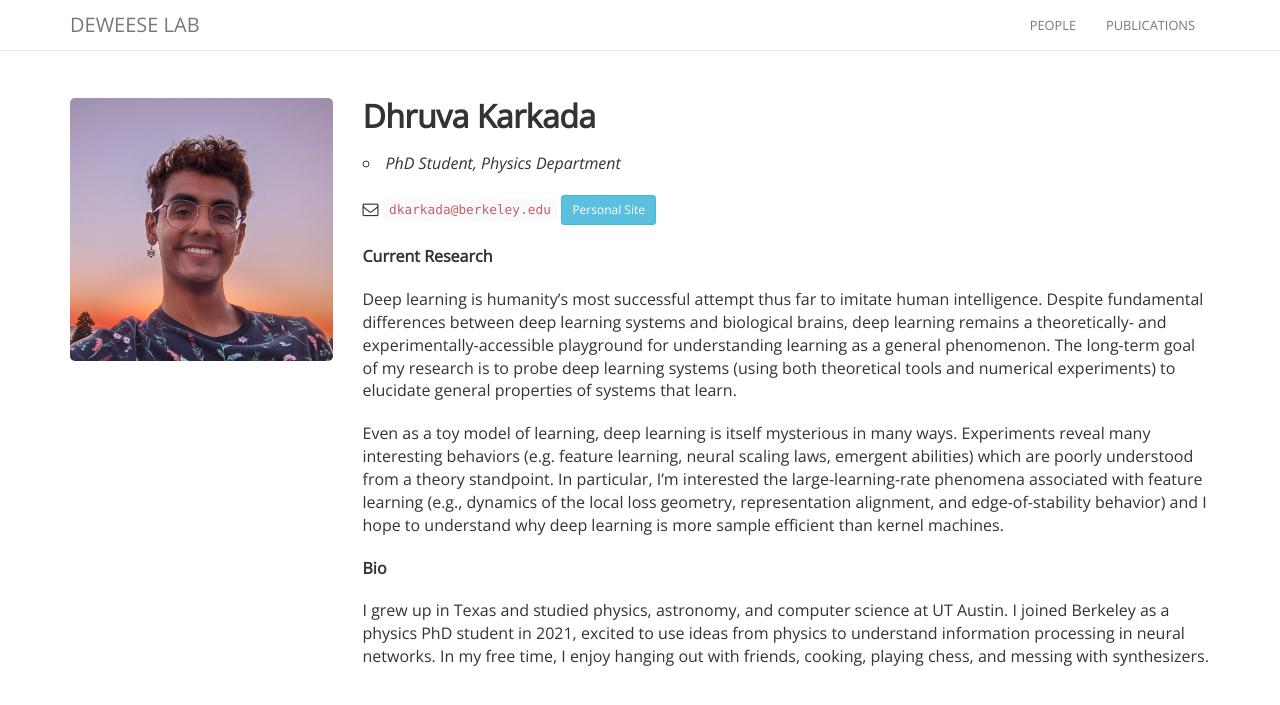
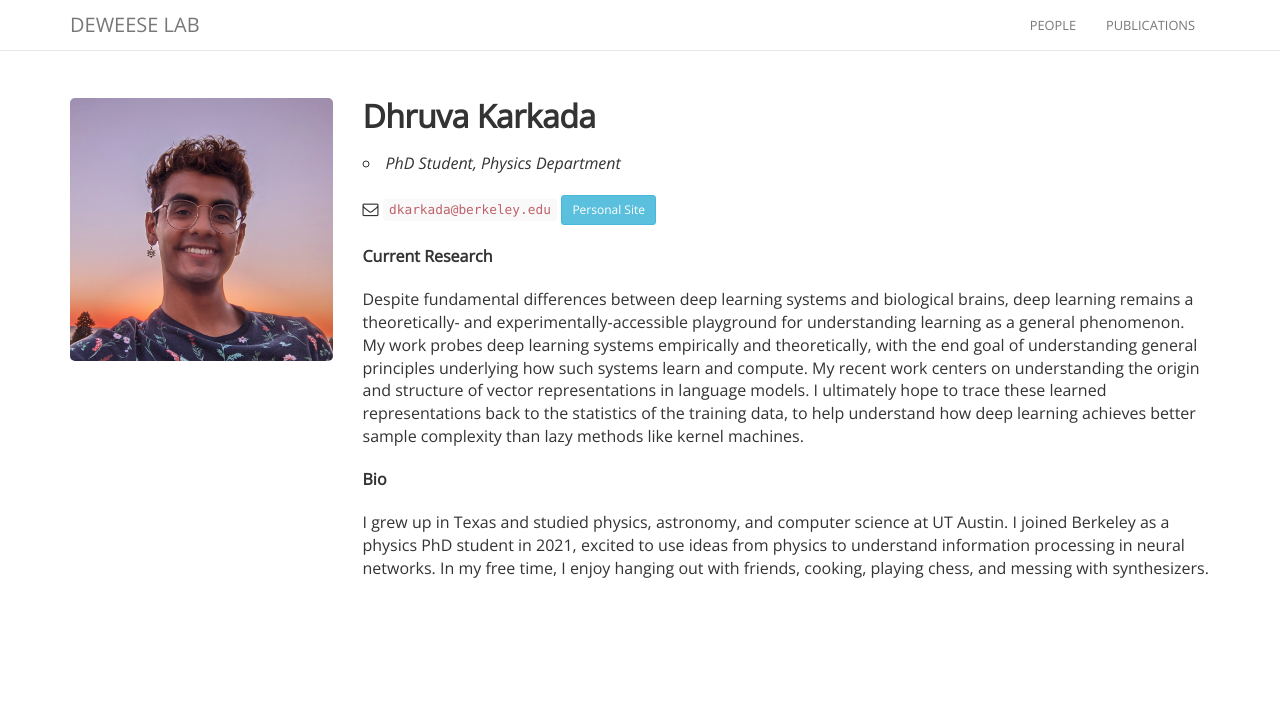
Before and after one commit to deweese-lab/deweese-lab.github.io, a Jekyll site: the page built from _people/dhruva_karkada.md, in a window 1280 px wide. Shown: the top 705 px of the page. Built offline with Jekyll 4.4.1, drawn with Linux system fonts in a browser that asks for light colours; nearby versions of some CDN libraries.

Commit message:
personnel update

```diff
--- a/_people/dhruva_karkada.md
+++ b/_people/dhruva_karkada.md
@@ -11,9 +11,7 @@ avatar: dhruva.jpg
 
 **Current Research**
 
-Deep learning is humanity’s most successful attempt thus far to imitate human intelligence. Despite fundamental differences between deep learning systems and biological brains, deep learning remains a theoretically- and experimentally-accessible playground for understanding learning as a general phenomenon. The long-term goal of my research is to probe deep learning systems (using both theoretical tools and numerical experiments) to elucidate general properties of systems that learn.
-
-Even as a toy model of learning, deep learning is itself mysterious in many ways. Experiments reveal many interesting behaviors (e.g. feature learning, neural scaling laws, emergent abilities) which are poorly understood from a theory standpoint. In particular, I'm interested the large-learning-rate phenomena associated with feature learning (e.g., dynamics of the local loss geometry, representation alignment, and edge-of-stability behavior) and I hope to understand why deep learning is more sample efficient than kernel machines.
+Despite fundamental differences between deep learning systems and biological brains, deep learning remains a theoretically- and experimentally-accessible playground for understanding learning as a general phenomenon. My work probes deep learning systems empirically and theoretically, with the end goal of understanding general principles underlying how such systems learn and compute. My recent work centers on understanding the origin and structure of vector representations in language models. I ultimately hope to trace these learned representations back to the statistics of the training data, to help understand how deep learning achieves better sample complexity than lazy methods like kernel machines.
 
 **Bio**
 
```
Also changed, not shown: _people/adrianne_zhong.md (+2 -2 lines), _people/chad_harper.md (added, +22 -0 lines), _people/juliana_chase.md (+1 -1 lines), _people/misc/steven_lee.md (renamed from _people/steven_lee.md), images/people/chad.jpg (added).
